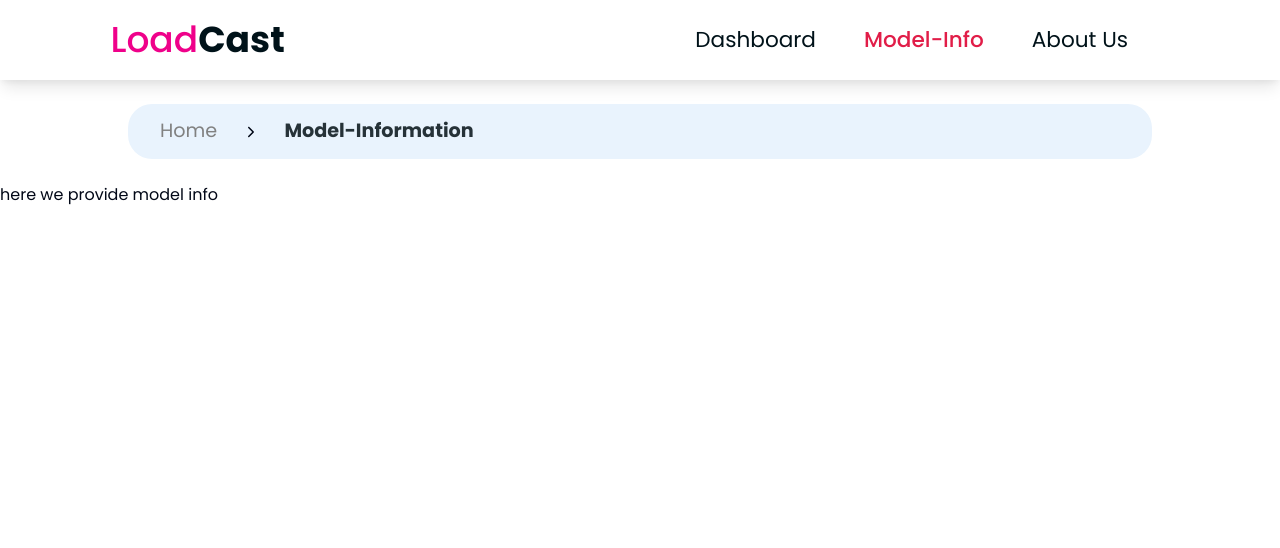
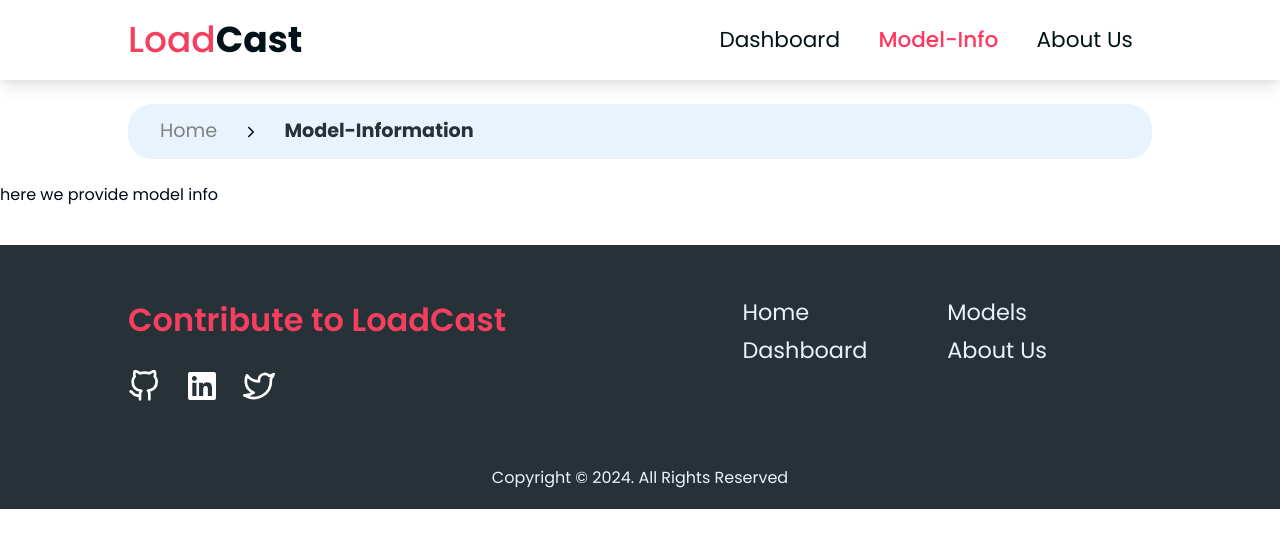
Before and after one commit to tusharzalte/dailypredictions.reactjs, a React (Create React App) app: page /models in a window 1280 px wide. Shown: the top 548 px of the page. Built offline with nearby package versions, Linux system fonts and the light colour scheme.

Commit message:
FEAT: Added Error Page and Footer

```diff
--- a/src/App.js
+++ b/src/App.js
@@ -2,7 +2,8 @@ import React from "react";
 import "./App.css";
 import { Routes, Route } from "react-router-dom";
 // Import other components
-import { Dashboard, Navbar, Landing, Models } from "./screens";
+import { Dashboard, Navbar, Landing, Models, ErrorPage } from "./screens";
+import { Footer } from "./components";
 
 function App() {
   return (
@@ -12,7 +13,9 @@ function App() {
         <Route path="/" element={<Landing />} />
         <Route path="/dashboard" element={<Dashboard />} />
         <Route path="/models" element={<Models />} />
+        <Route path="*" element={<ErrorPage />} />
       </Routes>
+      <Footer />
     </div>
   );
 }
--- /dev/null
+++ b/src/components/Footer/Footer.jsx
@@ -0,0 +1,53 @@
+import { Link } from "react-router-dom";
+import { FiGithub, FiTwitter } from "react-icons/fi";
+import { FaLinkedin } from "react-icons/fa";
+
+import styles from "./Footer.module.css";
+
+const Footer = () => {
+  return (
+    <footer className={styles.footer}>
+      <section className={styles.footerContent}>
+        <article className={styles.footerLeft}>
+          <a href="/" target="_blank" className={styles.contribute}>
+            Contribute to LoadCast
+          </a>
+          <div className={styles.footerLeftSociallinks}>
+            <a loading="lazy" href="/" target="_blank" rel="noreferrer">
+              <FiGithub className={styles.icons} />
+            </a>
+
+            <a loading="lazy" href="/" target="_blank" rel="noreferrer">
+              <FaLinkedin className={styles.icons} />
+            </a>
+
+            <a loading="lazy" href="/" target="_blank" rel="noreferrer">
+              <FiTwitter className={styles.icons} />
+            </a>
+          </div>
+        </article>
+        <article className={styles.footerCenter}>
+          <Link to="/" className={styles.footerLink}>
+            Home
+          </Link>
+          <Link to="/dashboard" className={styles.footerLink}>
+            Dashboard
+          </Link>
+        </article>
+        <article className={styles.footerRight}>
+          <Link to="/models" className={styles.footerLink}>
+            Models
+          </Link>
+          <Link to="/about" className={styles.footerLink}>
+            About Us
+          </Link>
+        </article>
+      </section>
+      <p className={styles.footerCopyright}>
+        Copyright &copy; 2024. All Rights Reserved
+      </p>
+    </footer>
+  );
+};
+
+export { Footer };
--- /dev/null
+++ b/src/components/Footer/Footer.module.css
@@ -0,0 +1,143 @@
+.footer {
+  background-color: var(--dark);
+  color: var(--light);
+  margin: var(--fs-md-2) auto 0;
+  padding: var(--space-lg) 10% var(--space-xs);
+  width: 100%;
+}
+
+.footerContent {
+  align-items: flex-start;
+  display: flex;
+  margin: 0 auto;
+  max-width: 1536px;
+  width: 100%;
+}
+
+.footerLeft,
+.footerCenter, .footerRight {
+  display: flex;
+  flex-direction: column;
+  width: 100%;
+}
+
+.footerLeft {
+  flex: 3;
+}
+
+.footerLeft > a {
+  color: var(--primary);
+  cursor: pointer;
+}
+
+.footerLeft > p {
+  width: 80%;
+}
+
+.footerLeftSociallinks {
+  display: flex;
+  font-size: 2rem;
+  gap: var(--space-sm);
+  margin-top: var(--space-sm);
+}
+
+.icons {
+  color: #fff;
+}
+
+.icons:hover {
+  transition: 0.3s ease-in;
+  color: var(--primary);
+}
+
+.footerCenter, .footerRight {
+  flex: 1;
+}
+
+.footerCenter > .footerLink,
+.footerRight > .footerLink {
+  text-transform: capitalize;
+  text-decoration: none;
+  color: var(--light);
+  font-size: var(--fs-xs-1);
+  padding-bottom: 0.25rem;
+}
+
+.footerCenter > .footerLink:hover,
+.footerRight > .footerLink:hover {
+  color: var(--primary);
+  transition: 0.3s ease-in;
+}
+
+.footerCopyright {
+  font-size: 1rem;
+  margin-top: var(--space-xl);
+  text-align: center;
+}
+
+
+.contribute {
+  text-decoration: none;
+  text-align: left;
+  width: fit-content;
+  font-size: 2rem;
+  font-weight: 600;
+}
+
+/*
+  ***************** MEDIA QUERIES *****************
+  */
+@media screen and (max-width: 880px) {
+  .footer {
+    padding: var(--space-xl) var(--space-xl) var(--space-xs);
+  }
+}
+
+@media screen and (max-width: 680px) {
+  .footerLeftSociallinks {
+    font-size: 1.5rem;
+  }
+
+  .footerCenter > .footerLink,
+  .footerRight > .footerLink {
+    font-size: var(--fs-xs-1);
+  }
+
+  .contribute,
+  .icons {
+    font-size: 1.5rem;
+  }
+
+  .footerContent {
+    flex-wrap: wrap;
+    text-align: center;
+  }
+
+  .footerLeft {
+    flex: initial;
+    margin-top: var(--space-md);
+    order: 2;
+  }
+
+  .footerLeftSociallinks {
+    justify-content: center;
+  }
+
+  .contribute {
+    text-align: center;
+    width: 100%;
+  }
+}
+
+@media screen and (max-width: 400px) {
+  .footerCenter > .footerLink,
+  .footerRight > .footerLink,
+  .footerLeftSociallinks,
+  .icons {
+    font-size: 1rem;
+  }
+
+  .contribute {
+    font-size: var(--fs-xxs-2);
+  }
+}
--- a/src/components/index.js
+++ b/src/components/index.js
@@ -1 +1,2 @@
 export { BreadCrumb } from "./BreadCrumb/BreadCrumb";
+export { Footer } from "./Footer/Footer";
--- a/src/index.css
+++ b/src/index.css
@@ -1,102 +1,107 @@
 @tailwind base;
 @tailwind components;
 @tailwind utilities;
-
 
 :root {
   --primary-theme-color: #001219;
   --secondary-theme-color: #fff;
   --secondary-theme-background: #fff;
-    --toastify-color-info: var(--primary)!important;
-    --toastify-color-success: var(--success)!important;
-    --toastify-color-warning: var(--warning)!important;
-    --toastify-color-error: var(--danger)!important;
-    --toastify-text-color-warning: var(--dark)!important;
-    --danger: #FF3860;
+  --toastify-color-info: var(--primary) !important;
+  --toastify-color-success: var(--success) !important;
+  --toastify-color-warning: var(--warning) !important;
+  --toastify-color-error: var(--danger) !important;
+  --toastify-text-color-warning: var(--dark) !important;
+  --danger: #ff3860;
   --dark: #263238;
-    --warning: #FDE047;
-    --light: #E9F3FD;
-    --secondary: #e11d48;
-    --primary: #ef018a;
+  --warning: #fde047;
+  --light: #e9f3fd;
+  --secondary: #ff3860;
+  --primary: #f43f5e;
   --hover: #e11d48;
-    --success: #48C774;
-    --aqua-1: #ABFBF2;
-    --aqua-2: #4EF6E5;
-    --aqua-3: #0CDAC6;
-    --aqua-4: #009E8E;
-    --aqua-5: #00776A;
-    --aqua-6: #004F47;
+  --success: #48c774;
+  --aqua-1: #abfbf2;
+  --aqua-2: #4ef6e5;
+  --aqua-3: #0cdac6;
+  --aqua-4: #009e8e;
+  --aqua-5: #00776a;
+  --aqua-6: #004f47;
   --blue-1: #d3efff;
   --blue-2: #8cd5ff;
   --blue-3: #5fc4ff;
-    --blue-4: #23A6F0;
-    --blue-5: #0F56B3;
-    --blue-6: #0A3977;
-    --green-1: #C5F2C7;
-    --green-2: #8CE590;
-    --green-3: #52D858;
-    --green-4: #2AB930;
-    --green-5: #1F8B24;
-    --green-6: #155D18;
-    --grey-1: #E0E0E0;
-    --grey-2: #C0C0C0;
-    --grey-3: #A1A1A1;
+  --blue-4: #23a6f0;
+  --blue-5: #0f56b3;
+  --blue-6: #0a3977;
+  --green-1: #c5f2c7;
+  --green-2: #8ce590;
+  --green-3: #52d858;
+  --green-4: #2ab930;
+  --green-5: #1f8b24;
+  --green-6: #155d18;
+  --grey-1: #e0e0e0;
+  --grey-2: #c0c0c0;
+  --grey-3: #a1a1a1;
   --grey-4: #818181;
   --grey-5: #616161;
   --grey-6: #414141;
-    --indigo-1: #C7CDF1;
-    --indigo-2: #8E9AE3;
-    --indigo-3: #5668D5;
-    --indigo-4: #2E41B6;
+  --indigo-1: #c7cdf1;
+  --indigo-2: #8e9ae3;
+  --indigo-3: #5668d5;
+  --indigo-4: #2e41b6;
   --indigo-5: #223189;
-    --indigo-6: #17205B;
-    --orange-1: #FBE5C9;
-    --orange-2: #F6CA92;
-    --orange-3: #F2B05C;
-    --orange-4: #ED9526;
-    --orange-5: #BF710F;
-    --orange-6: #7F4C0A;
-    --pink-1: #FAC1D6;
-    --pink-2: #F584AD;
-    --pink-3: #F04684;
-    --pink-4: #E1125E;
-    --pink-5: #A90E46;
-    --pink-6: #70092F;
-    --purple-1: #ECB9F9;
-    --purple-2: #D972F4;
-    --purple-3: #C52CEE;
-    --purple-4: #9A0FBF;
-    --purple-5: #730C8F;
-    --purple-6: #4D085F;
-    --red-1: #FCD0CF;
-    --red-2: #FAA09E;
-    --red-3: #F7716E;
-    --red-4: #F5413D;
-    --red-5: #DA100B;
-    --red-6: #910B08;
-    --yellow-1: #FBF3D0;
-    --yellow-2: #F7E7A1;
-    --yellow-3: #F4DB71;
-    --yellow-4: #F0D042;
-    --yellow-5: #D4B011;
-    --yellow-6: #8E750B;
+  --indigo-6: #17205b;
+  --orange-1: #fbe5c9;
+  --orange-2: #f6ca92;
+  --orange-3: #f2b05c;
+  --orange-4: #ed9526;
+  --orange-5: #bf710f;
+  --orange-6: #7f4c0a;
+  --pink-1: #fac1d6;
+  --pink-2: #f584ad;
+  --pink-3: #f04684;
+  --pink-4: #e1125e;
+  --pink-5: #a90e46;
+  --pink-6: #70092f;
+  --purple-1: #ecb9f9;
+  --purple-2: #d972f4;
+  --purple-3: #c52cee;
+  --purple-4: #9a0fbf;
+  --purple-5: #730c8f;
+  --purple-6: #4d085f;
+  --red-1: #fcd0cf;
+  --red-2: #faa09e;
+  --red-3: #f7716e;
+  --red-4: #f5413d;
+  --red-5: #da100b;
+  --red-6: #910b08;
+  --yellow-1: #fbf3d0;
+  --yellow-2: #f7e7a1;
+  --yellow-3: #f4db71;
+  --yellow-4: #f0d042;
+  --yellow-5: #d4b011;
+  --yellow-6: #8e750b;
   --br-xxxs: 0.2rem;
   --br-xxs: 0.5rem;
-    --br-xs: 0.8rem;
-    --br-sm: 1.0rem;
+  --br-xs: 0.75rem;
+  --br-sm: 1rem;
   --br-md: 1.5rem;
-    --br-lg: 2.0rem;
+  --br-lg: 2rem;
   --br-xl: 3.5rem;
-    --br-xxl: 4.0rem;
-    --br-xxxl: 5.0rem;
+  --br-xxl: 4rem;
+  --br-xxxl: 5rem;
   --br-full: 9999rem;
-    --bs-xxs: 0 1px 2px 1px rgba(6,10,36,.08);
-    --bs-xs: 0 1px 4px 1px rgba(6,10,36,.1),0 5px 10px 0 rgba(6,10,36,.08);
-    --bs-sm: 0 8px 15px 1px rgba(6,10,36,.1),0 18px 24px 1px rgba(6,10,36,.12);
-    --bs-md: 0 10px 20px 1px rgba(6,10,36,.1),0 24px 36px 1px rgba(6,10,36,.18);
-    --bs-lg: 0 10px 30px 1px rgba(6,10,36,.1),0 40px 48px 1px rgba(6,10,36,.25);
-    --bs-xl: 0 10px 30px 1px rgba(6,10,36,.1),0 50px 60px 1px rgba(6,10,36,.4);
-    --bs-xxl: 0 10px 30px 1px rgba(6,10,36,.1),0 80px 90px 1px rgba(6,10,36,.4);
+  --bs-xxs: 0 1px 2px 1px rgba(6, 10, 36, 0.08);
+  --bs-xs: 0 1px 4px 1px rgba(6, 10, 36, 0.1),
+    0 5px 10px 0 rgba(6, 10, 36, 0.08);
+  --bs-sm: 0 8px 15px 1px rgba(6, 10, 36, 0.1),
+    0 18px 24px 1px rgba(6, 10, 36, 0.12);
+  --bs-md: 0 10px 20px 1px rgba(6, 10, 36, 0.1),
+    0 24px 36px 1px rgba(6, 10, 36, 0.18);
+  --bs-lg: 0 10px 30px 1px rgba(6, 10, 36, 0.1),
+    0 40px 48px 1px rgba(6, 10, 36, 0.25);
+  --bs-xl: 0 10px 30px 1px rgba(6, 10, 36, 0.1),
+    0 50px 60px 1px rgba(6, 10, 36, 0.4);
+  --bs-xxl: 0 10px 30px 1px rgba(6, 10, 36, 0.1),
+    0 80px 90px 1px rgba(6, 10, 36, 0.4);
   --fs-xxxs-1: 0.6rem;
   --fs-xxxs-2: 0.8rem;
   --fs-xxs-1: 1rem;
@@ -136,7 +141,7 @@
   --space-sm: 1.6rem;
   --space-md: 2.4rem;
   --space-lg: 3.2rem;
-    --space-xl: 4.0rem;
+  --space-xl: 4rem;
   --space-xxl: 6.4rem;
   --space-xxxl: 12.8rem;
   --pd-xxxs: 0.1rem var(--space-xxxs);
@@ -149,7 +154,6 @@
   --pd-xxl: var(--space-xl) var(--space-xxxl);
   --pd-xxxl: var(--space-xxl) var(--space-xxxl);
 }
-
 
 @layer base {
   :root {
@@ -223,3 +227,18 @@
     @apply bg-background text-foreground;
   }
 }
+
+/* scroll bar styling */
+::-webkit-scrollbar {
+  width: 12px;
+}
+
+::-webkit-scrollbar-track {
+  background-color: #fff;
+  -webkit-border-radius: 8px;
+  border-radius: 8px;
+}
+
+::-webkit-scrollbar-thumb {
+  background: var(--primary);
+}
--- /dev/null
+++ b/src/screens/ErrorPage/ErrorPage.jsx
@@ -0,0 +1,38 @@
+import { Link } from "react-router-dom";
+
+import styles from "./ErrorPage.module.css";
+import { BreadCrumb } from "../../components";
+
+const ErrorPage = () => {
+  return (
+    <>
+      <BreadCrumb
+        links={[
+          { name: "Home", path: "/" },
+          { name: "Error-Page", path: "*" },
+        ]}
+      />
+      <div className={styles.mainBody}>
+        <div className={styles.componentHeading}>
+          <h5 className="headingApp">Error 404</h5>
+        </div>
+        <div className={styles.emptyPageMsgWrapper}>
+          <img
+            src="https://res.cloudinary.com/dmlhtqirp/image/upload/v1714917598/LoadCast/404_Error_Page.gif"
+            loading="lazy"
+            alt="empty-page"
+            width="40%"
+          />
+          <p className={styles.emptyPageMsg}>
+            Something went wrong! <br /> Looks like you're lost
+          </p>
+          <Link to="/" className="button btn-solid-primary">
+            Explore More
+          </Link>
+        </div>
+      </div>
+    </>
+  );
+};
+
+export { ErrorPage };
--- /dev/null
+++ b/src/screens/ErrorPage/ErrorPage.module.css
@@ -0,0 +1,43 @@
+.mainBody {
+    padding: 0 10%;
+}
+
+.componentHeading {
+    display: flex;
+    justify-content: center;
+    width: 100%;
+}
+
+
+.emptyPageMsg {
+    display: block;
+    color: var(--grey-5);
+    font-size: var(--fs-xs-1);
+    font-weight: var(--fw-5);
+    margin-bottom: var(--space-sm);
+    text-align: center;
+}
+
+.emptyPageMsgWrapper {
+    display: flex;
+    flex-direction: column;
+    align-items: center;
+    height: 100%;
+    justify-content: center;
+    width: 100%;
+}
+
+.removePadding {
+    padding: 0;
+}
+
+
+/*
+************* MEDIA QUERIES *****************
+*/
+
+@media screen and (max-width: 680px) {
+    .mainBody {
+        padding: var(--space-xs);
+    }
+}
--- a/src/screens/Navbar/Navbar.module.css
+++ b/src/screens/Navbar/Navbar.module.css
@@ -21,34 +21,6 @@
     justify-content: flex-start;
 }
 
-.nomenclature {
-    margin-left: -1.1rem;
-}
-
-.searchContainer {
-    position: relative;
-    display: flex;
-    align-items: center;
-    justify-content: center;
-}
-
-.searchIcon {
-    color: var(--primary-theme-color);
-    position: absolute;
-    right: 8px;
-}
-
-.search {
-    cursor: pointer;
-    border: none;
-    background-color: var(--light);
-    border-radius: 0.375rem;
-    outline: 2px solid transparent;
-    padding: 0.5rem 1rem;
-    width: 100%;
-    margin: auto;
-}
-
 .navigators {
     display: flex;
     align-items: center;
@@ -56,11 +28,21 @@
 }
 
 .navlinks {
-    padding: 1.5rem;
+    padding: 1.5rem 0;
+    margin: 0 var(--space-xs);
     font-size: 1.35rem;
     color: var(--primary-theme-color);
     text-decoration: none;
     position: relative;
+}
+
+.navlinks:hover::before {
+    content: '';
+    width: 100%;
+    height: 2px;
+    position: absolute;
+    top: 70%;
+    background-color: var(--primary);
 }
 
 .navlinks.active {
--- a/src/screens/index.js
+++ b/src/screens/index.js
@@ -1,4 +1,5 @@
 export { Dashboard } from "./Dashboard/Dashboard";
 export { Navbar } from "./Navbar/Navbar";
 export { Landing } from "./Landing";
-export { Models } from "./Models/Models"
+export { Models } from "./Models/Models";
+export { ErrorPage } from "./ErrorPage/ErrorPage";
```
Also changed, not shown: src/App.css (+44 -1 lines). Lines whose indentation alone changed are shown as unchanged.
